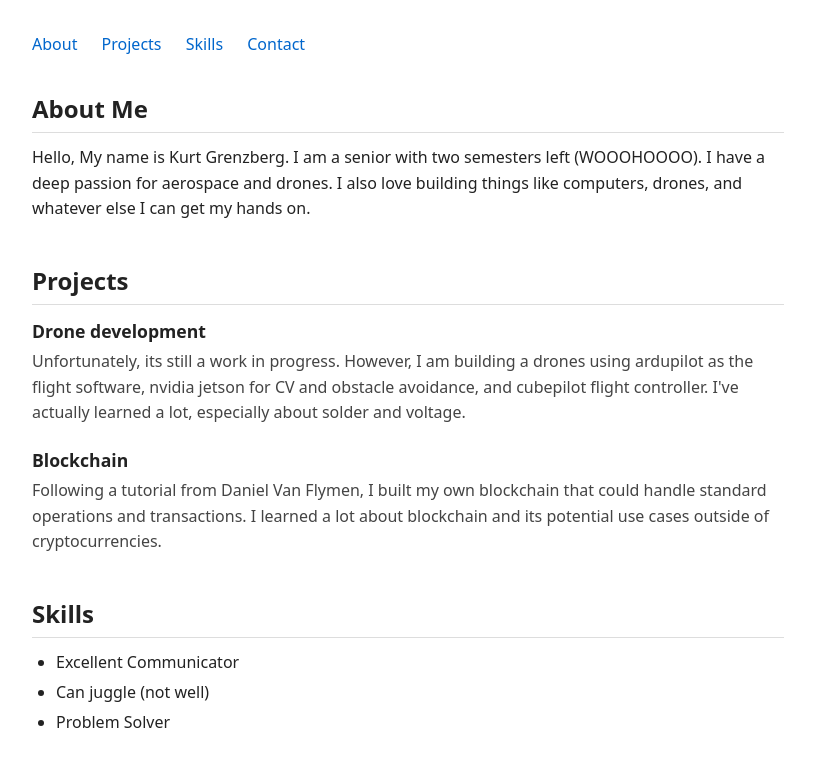
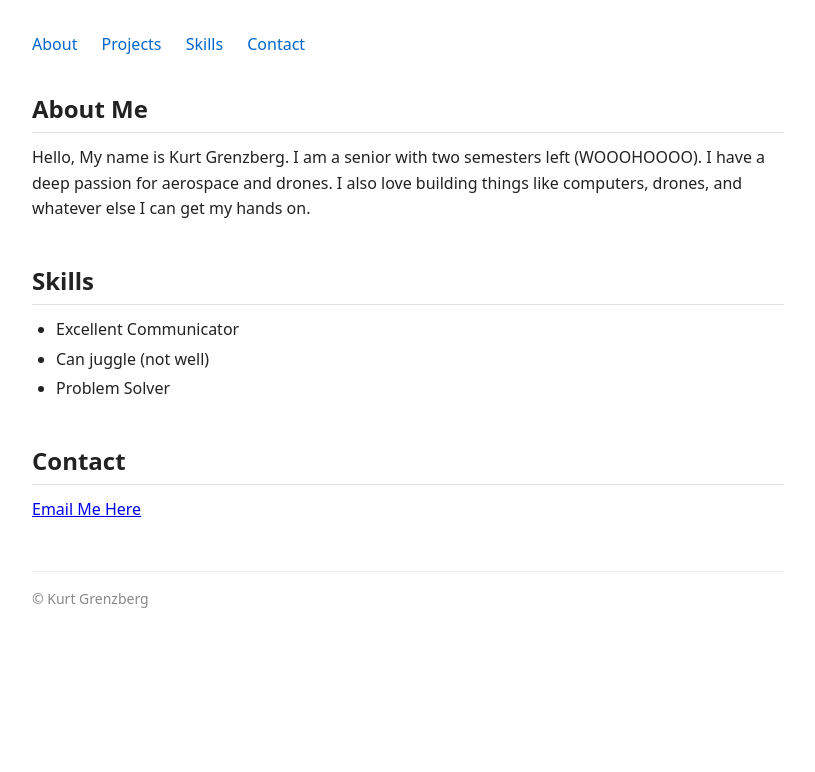
Before and after one commit to KurtGrenzberg/pitt-se-portfolio, a plain HTML site: page index.html in a window 1280 px wide. Shown: the top 772 px of the page, without its empty margins (232-1047 px from the left). Drawn offline with Linux system fonts and the light colour scheme.

Commit message:
Removed Projects to check pipeline

```diff
--- a/index.html
+++ b/index.html
@@ -26,25 +26,6 @@
       Hello, My name is Kurt Grenzberg. I am a senior with two semesters left (WOOOHOOOO).
       I have a deep passion for aerospace and drones. I also love building things like computers,
       drones, and whatever else I can get my hands on.
-    </section>
-
-    <section id="projects">
-      <h2>Projects</h2>
-      <div class="project">
-        <h3>Drone development</h3>
-        <p> Unfortunately, its still a work in progress. However, I am building a drones
-          using ardupilot as the flight software, nvidia jetson for CV and obstacle avoidance,
-          and cubepilot flight controller. I've actually learned a lot, especially about solder and voltage.
-        </p>
-      </div>
-
-      <div class="project">
-        <h3>Blockchain</h3>
-        <p> Following a tutorial from Daniel Van Flymen, I built my own blockchain that could handle standard
-          operations
-          and transactions. I learned a lot about blockchain and its potential use cases outside of cryptocurrencies.
-        </p>
-      </div>
     </section>
 
     <section id="skills">
```
